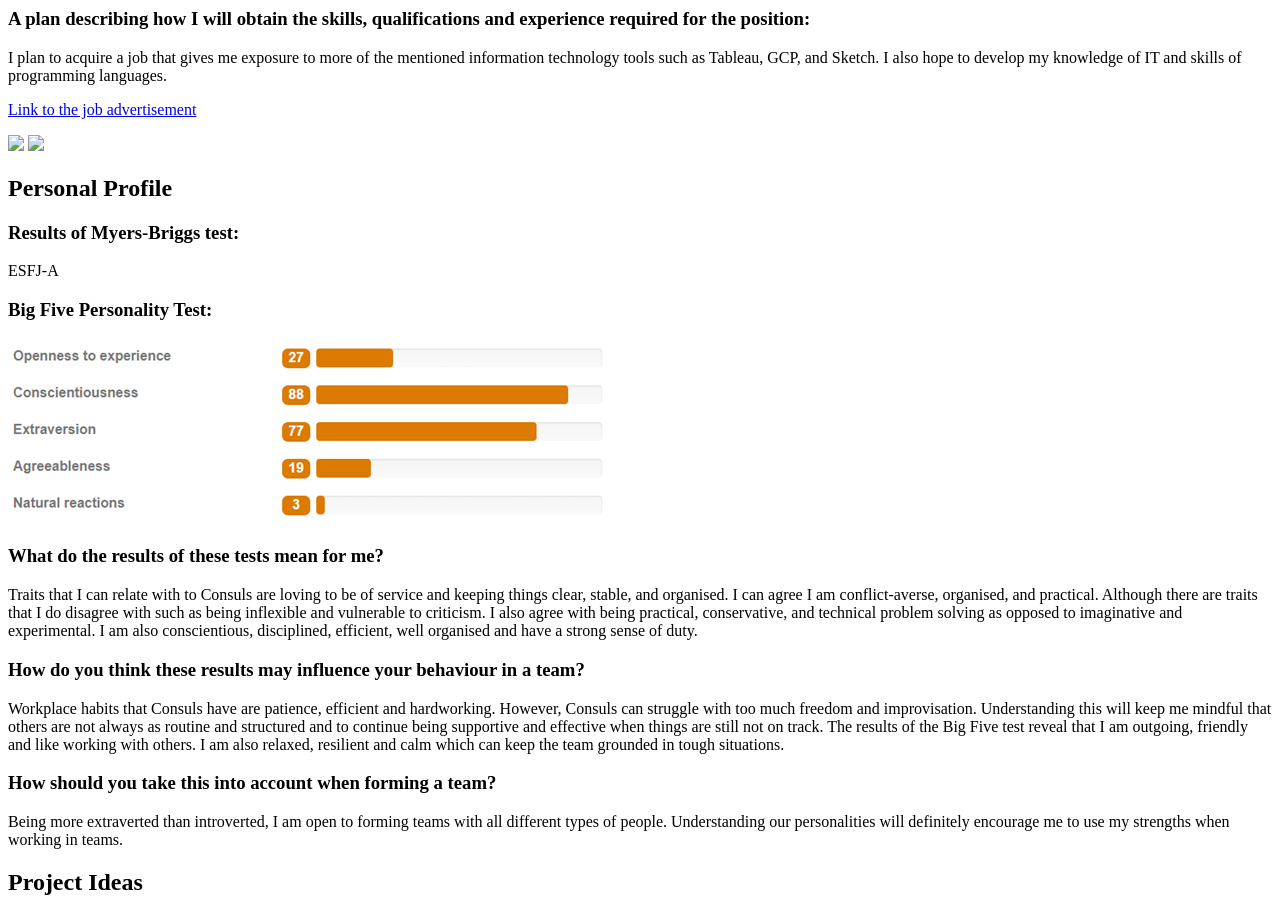
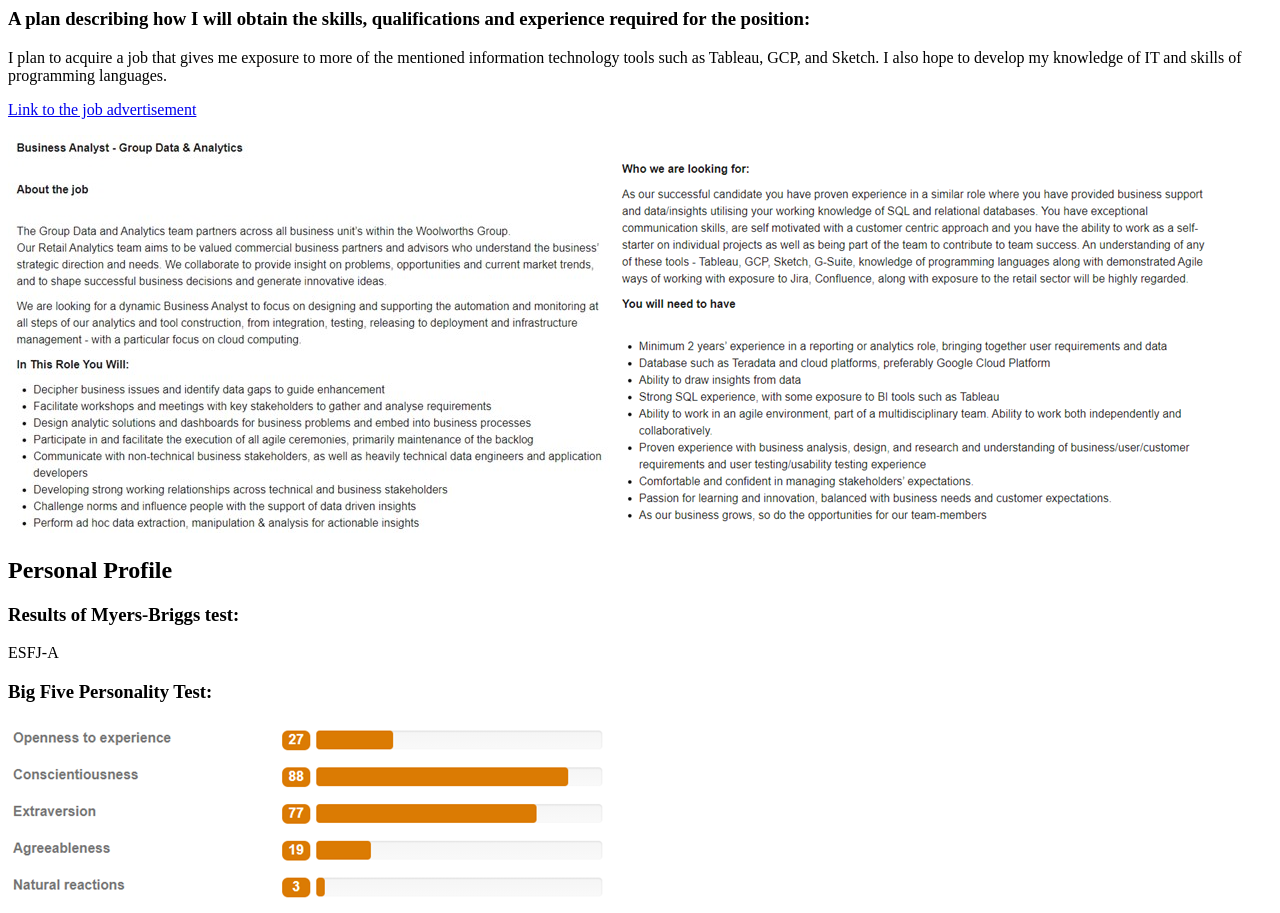
Before and after one commit to duc-hang/Assessment-1---My-Profile, a plain HTML site: page index.htm in a window 1280 px wide. Shown: the part 1280-2193 px from the top of the page. Drawn offline with Linux system fonts and the light colour scheme.

Commit message:
Update index.htm

```diff
--- a/index.htm
+++ b/index.htm
@@ -21,8 +21,8 @@
 <p><h3>Description of the skills, qualifications and experience I currently have:</h3>I am proficient in Microsoft Excel and also have experience with ERPs such as SAP, Microsoft AX, and Futura and warehousing management systems such as Manhattan Scale. Apart from the experience I have with various software, I also have over 6 years’ experience working in the retail sector. I have a Diploma in Business Administration and I am currently working towards a Bachelor of Business in Supply Chain Management and Logistics.</p>
 <p><h3>A plan describing how I will obtain the skills, qualifications and experience required for the position:</h3>I plan to acquire a job that gives me exposure to more of the mentioned information technology tools such as Tableau, GCP, and Sketch. I also hope to develop my knowledge of IT and skills of programming languages.</p>
 <a href="https://www.seek.com.au/job/52511485?type=standout#searchRequestToken=7b07fcee-ab85-4a8b-85c0-96cd6f51d2a2">Link to the job advertisement</a>
-<p><img src="Job Description 1.jpg alt="Job Description" style=width:602px; height:398px;">
-<img src="Job Description 2.jpg.png alt="Job Description" style=width:602px; height:375px;"></p>
+<p><img src="Job Description 1.jpg" alt="Job Description" style:width:602px; height:398px;">
+<img src="Job Description 2.png" alt="Job Description" style:width:602px; height:375px;"></p>
 </body>
 <body>
 <p><h2>Personal Profile</h2></p>
```
